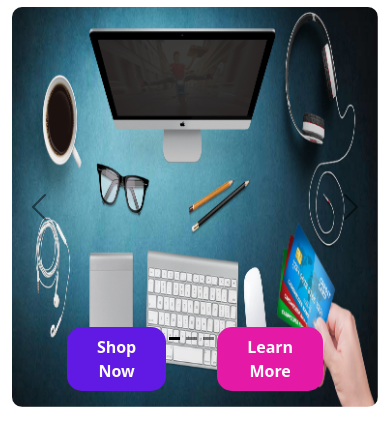
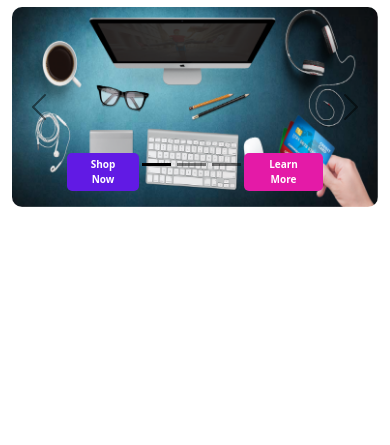
Before and after one commit to alam2025/e-commerce-templete, a plain HTML site: page index.html in a window 390 px wide. Shown: the part 79-524 px from the top of the page. Drawn offline with nearby package versions, Linux system fonts and the light colour scheme.

Commit message:
responsive

```diff
--- a/css/style.css
+++ b/css/style.css
@@ -29,3 +29,45 @@
     background-color: #350623;
     color: #f391c2;
 }
+
+@media (max-width:991px) {
+    .slider-image{
+        width: 100%;
+        height: 300px;
+    }
+    .btn-shop{
+
+        padding:  6px 20px;
+        border-radius: 10px;
+
+    }
+    .btn-learn{
+
+        padding:  6px 20px;
+        border-radius: 10px;
+
+    }
+
+}
+
+@media (max-width:650px) {
+    .slider-image{
+        width: 100%;
+        height: 200px;
+    }
+    .btn-shop{
+
+        padding:  4px 12px;
+        border-radius: 5px;
+        font-size: 10px;
+
+    }
+    .btn-learn{
+
+        padding:  4px 12px;
+        border-radius: 5px;
+        font-size: 10px;
+
+    }
+
+}
```
